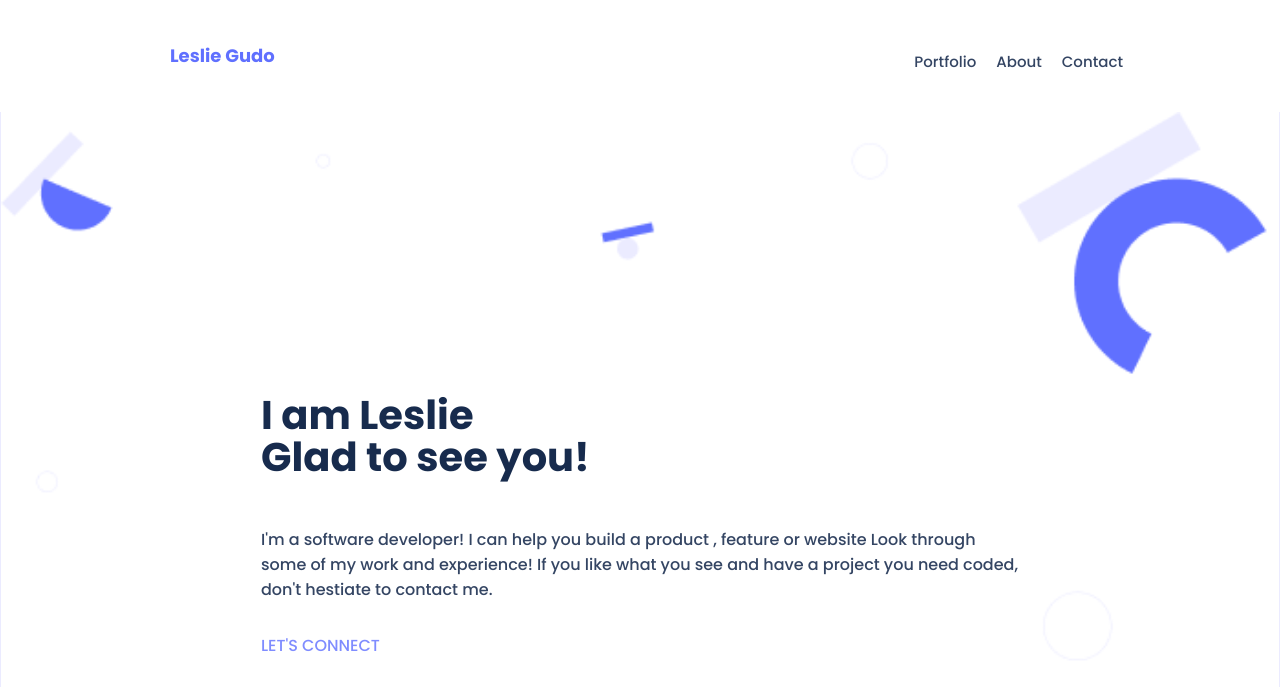
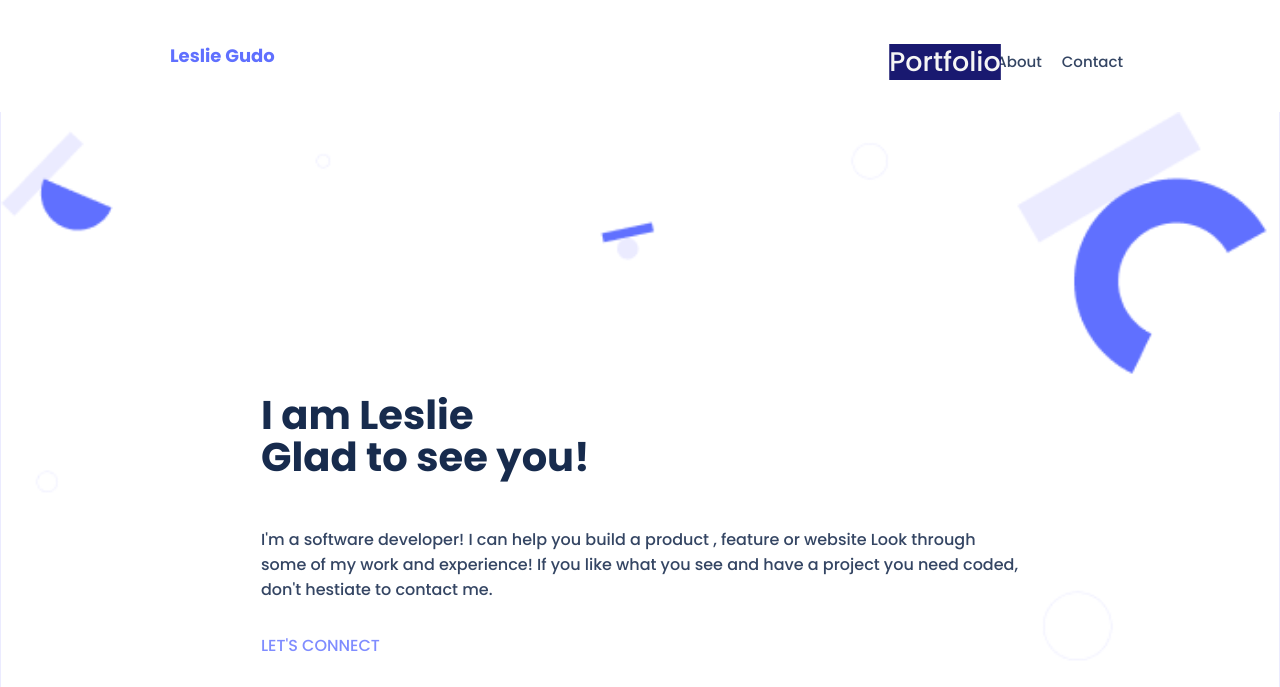
Before and after one commit to Leeoasis/My-Portfolio, a website: page index.html in a window 1280 px wide. In both pictures the pointer is over the item "Portfolio". Shown: the top 687 px of the page. Drawn offline with Linux system fonts and the light colour scheme.

Commit message:
Add nav items animation

```diff
--- a/index.css
+++ b/index.css
@@ -33,6 +33,19 @@ body {
 
 .navbar-list li {
   list-style-type: none;
+}
+
+.navbar-list li:hover,
+.navbar-list li:focus,
+.icon:hover {
+  background-color: midnightblue;
+  color: whitesmoke;
+  transform: scale(1.8);
+  transition: all 0.3s;
+}
+
+.icon:hover {
+  width: 20%;
 }
 
 .desktop-nav-list {
```
